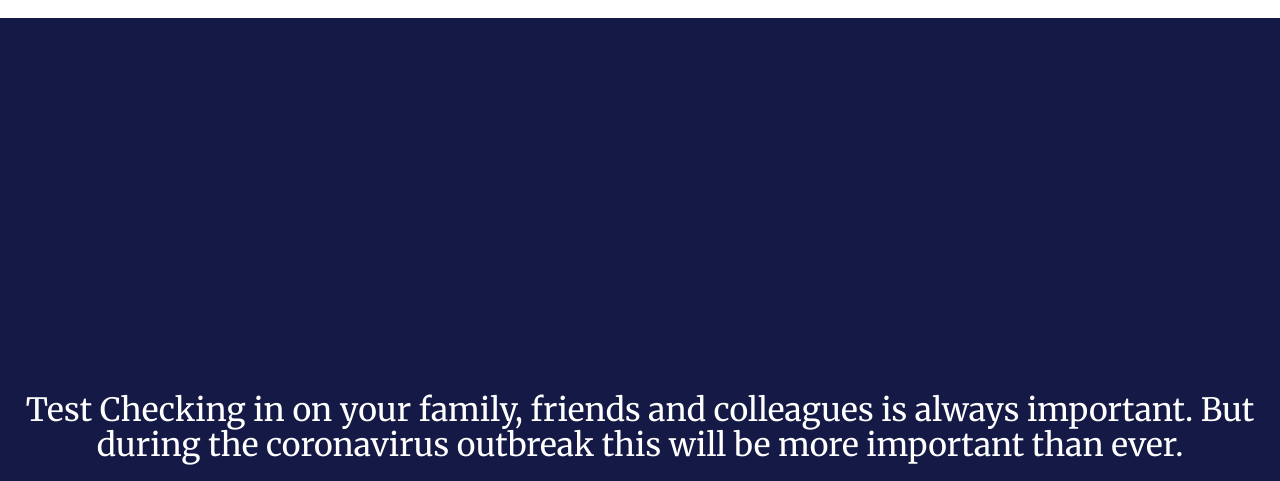
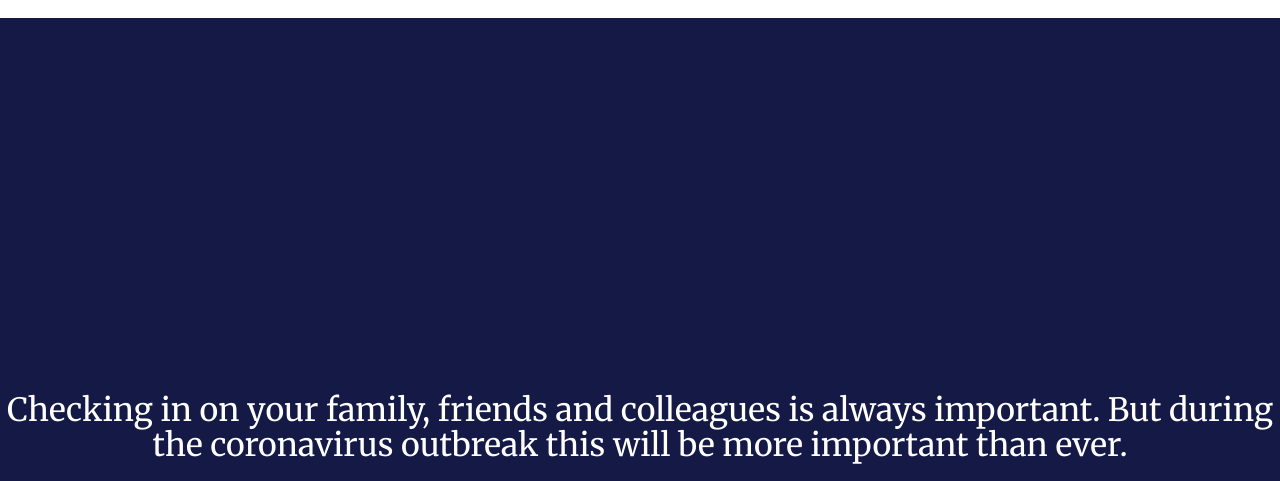
Before and after one commit to devbodaghe/channels-checkup, a website built with Parcel: page index.html in a window 1280 px wide. Shown: the part 319-800 px from the top of the page. Built offline with nearby package versions, Linux system fonts and the light colour scheme.

Commit message:
Add files via upload

```diff
--- a/index.html
+++ b/index.html
@@ -45,7 +45,7 @@
     <div class="app">
       <div class="center-container">
         <h3 class="center">
-          Test Checking in on your family, friends and colleagues is always
+          Checking in on your family, friends and colleagues is always
           important. But during the coronavirus outbreak this will be more
           important than ever.
         </h3>
```
